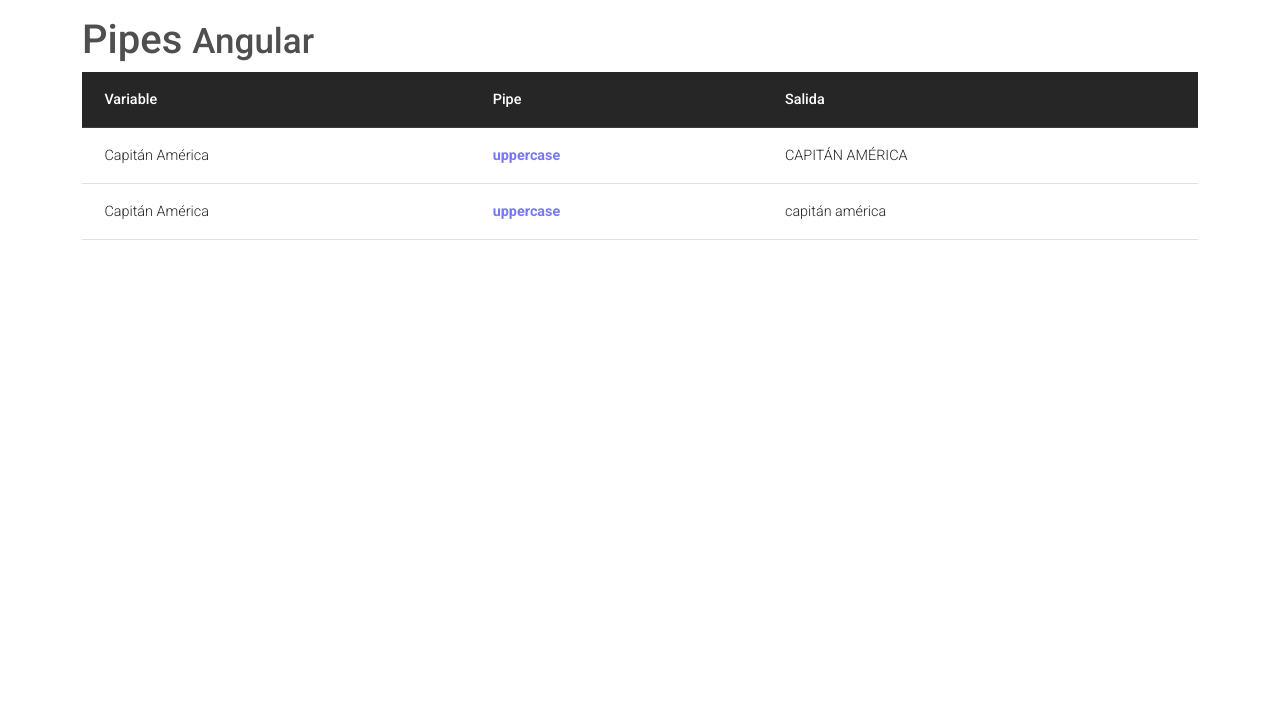
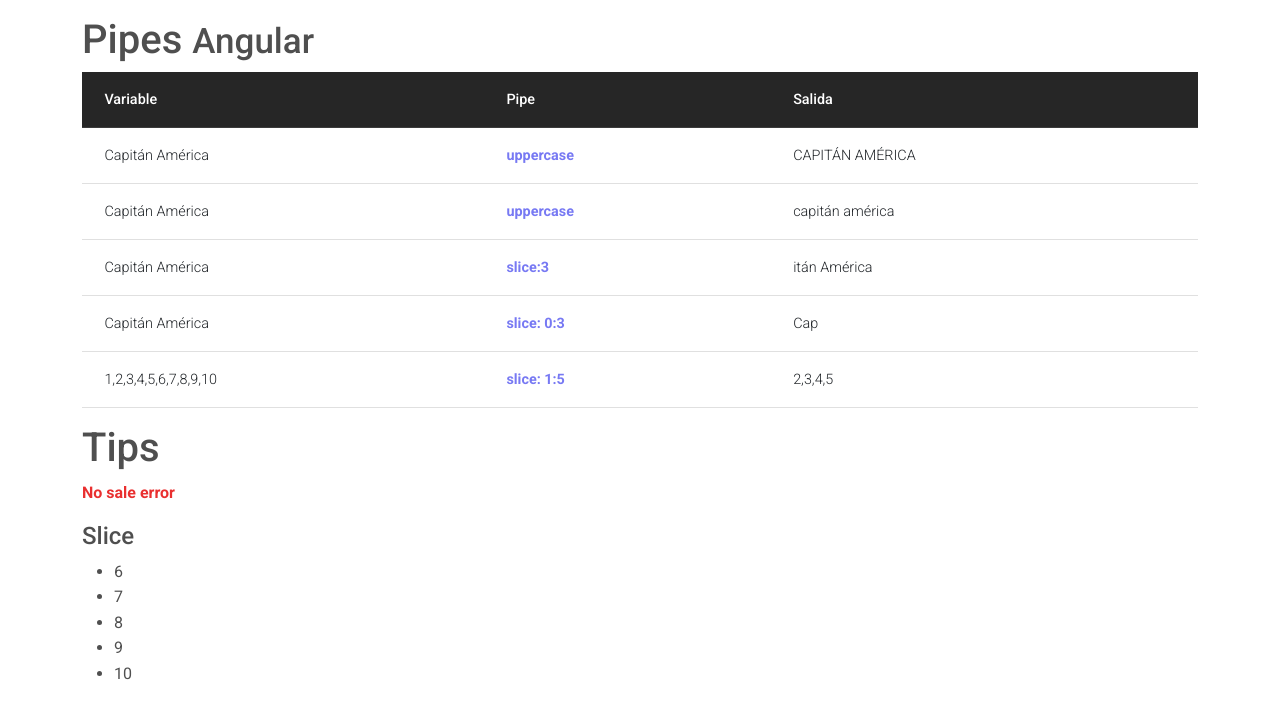
Before and after one commit to yecksin/02-angular-CE-pipes, an Angular app: page / in a window 1280 px wide. Shown: the top 718 px of the page. Built offline with nearby package versions, Linux system fonts and the light colour scheme.

Commit message:
Array pipes

```diff
--- a/src/app/app.component.html
+++ b/src/app/app.component.html
@@ -12,7 +12,7 @@
   <tbody>
     <tr>
       <td >{{nombre}}</td>
-      <td><strong>uppercase</strong></td>
+      <td> <strong >uppercase</strong></td>
       <td>{{nombre | uppercase}}</td>
     </tr>
     <tr>
@@ -20,5 +20,28 @@
       <td><strong>uppercase</strong></td>
       <td>{{nombre | lowercase}}</td>
     </tr>
+    <tr>
+      <td >{{nombre}}</td>
+      <td><strong>slice:3</strong></td>
+      <td>{{nombre | slice:3}}</td>
+    </tr>
+    <tr>
+      <td >{{nombre}}</td>
+      <td><strong>slice: 0:3</strong></td>
+      <td>{{nombre | slice:0:3}}</td>
+    </tr>
+    <tr>
+      <td >{{arreglo}}</td>
+      <td><strong>slice: 1:5</strong></td>
+      <td>{{arreglo | slice:1:5}}</td>
+    </tr>
   </tbody>
 </table>
+<h1>Tips</h1>
+<p><strong style="color: rgb(233, 47, 47);">No sale error</strong></p>
+<h4>Slice</h4>
+<table>
+  <ul>
+    <li *ngFor="let item of arreglo | slice:5:20">{{item}}</li>
+  </ul>
+</table>
--- a/src/app/app.component.ts
+++ b/src/app/app.component.ts
@@ -6,5 +6,8 @@ import { Component } from '@angular/core';
   styleUrls: ['./app.component.scss']
 })
 export class AppComponent {
-  nombre:string = 'Capitán América'
+  nombre:string = 'Capitán América';
+
+  arreglo = [1,2,3,4,5,6,7,8,9,10];
+
 }
--- a/src/index.html
+++ b/src/index.html
@@ -1,5 +1,6 @@
 <!doctype html>
-<html lang="en">
+<html lang="es">
+
 <head>
   <meta charset="utf-8">
   <title>Pipes</title>
@@ -7,27 +8,17 @@
   <meta name="viewport" content="width=device-width, initial-scale=1">
   <link rel="icon" type="image/x-icon" href="favicon.ico">
   <!-- Font Awesome -->
-<link
-  href="https://cdnjs.cloudflare.com/ajax/libs/font-awesome/5.15.1/css/all.min.css"
-  rel="stylesheet"
-/>
-<!-- Google Fonts -->
-<link
-  href="https://fonts.googleapis.com/css?family=Roboto:300,400,500,700&display=swap"
-  rel="stylesheet"
-/>
-<!-- MDB -->
-<link
-  href="https://cdnjs.cloudflare.com/ajax/libs/mdb-ui-kit/3.1.0/mdb.min.css"
-  rel="stylesheet"
-/>
+  <link href="https://cdnjs.cloudflare.com/ajax/libs/font-awesome/5.15.1/css/all.min.css" rel="stylesheet" />
+  <!-- Google Fonts -->
+  <link href="https://fonts.googleapis.com/css?family=Roboto:300,400,500,700&display=swap" rel="stylesheet" />
+  <!-- MDB -->
+  <link href="https://cdnjs.cloudflare.com/ajax/libs/mdb-ui-kit/3.1.0/mdb.min.css" rel="stylesheet" />
 </head>
+
 <body class="container">
   <app-root></app-root>
-  <!-- MDB -->
-<script
-  type="text/javascript"
-  src="https://cdnjs.cloudflare.com/ajax/libs/mdb-ui-kit/3.1.0/mdb.min.js"
-></script>
 </body>
+<!-- MDB -->
+<script type="text/javascript" src="https://cdnjs.cloudflare.com/ajax/libs/mdb-ui-kit/3.1.0/mdb.min.js"></script>
+
 </html>
```
